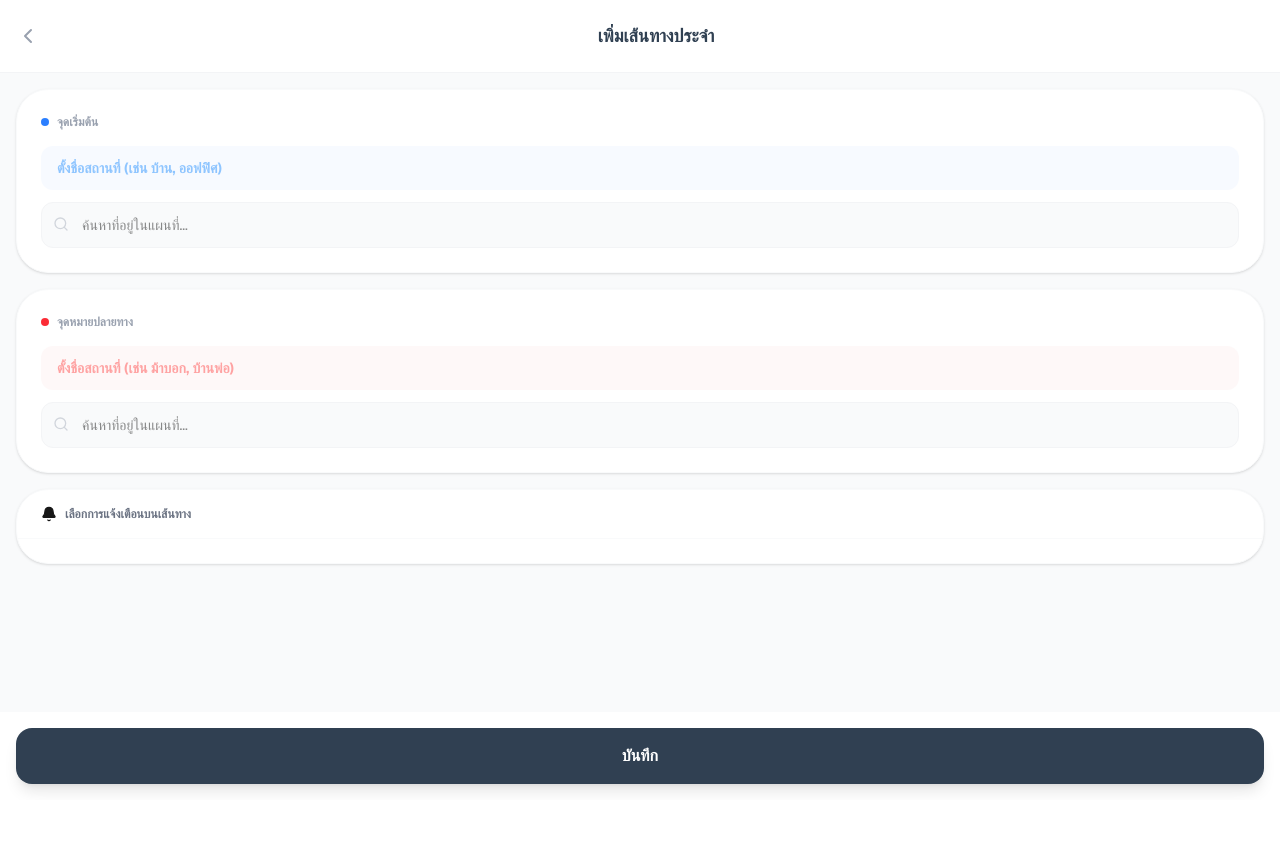
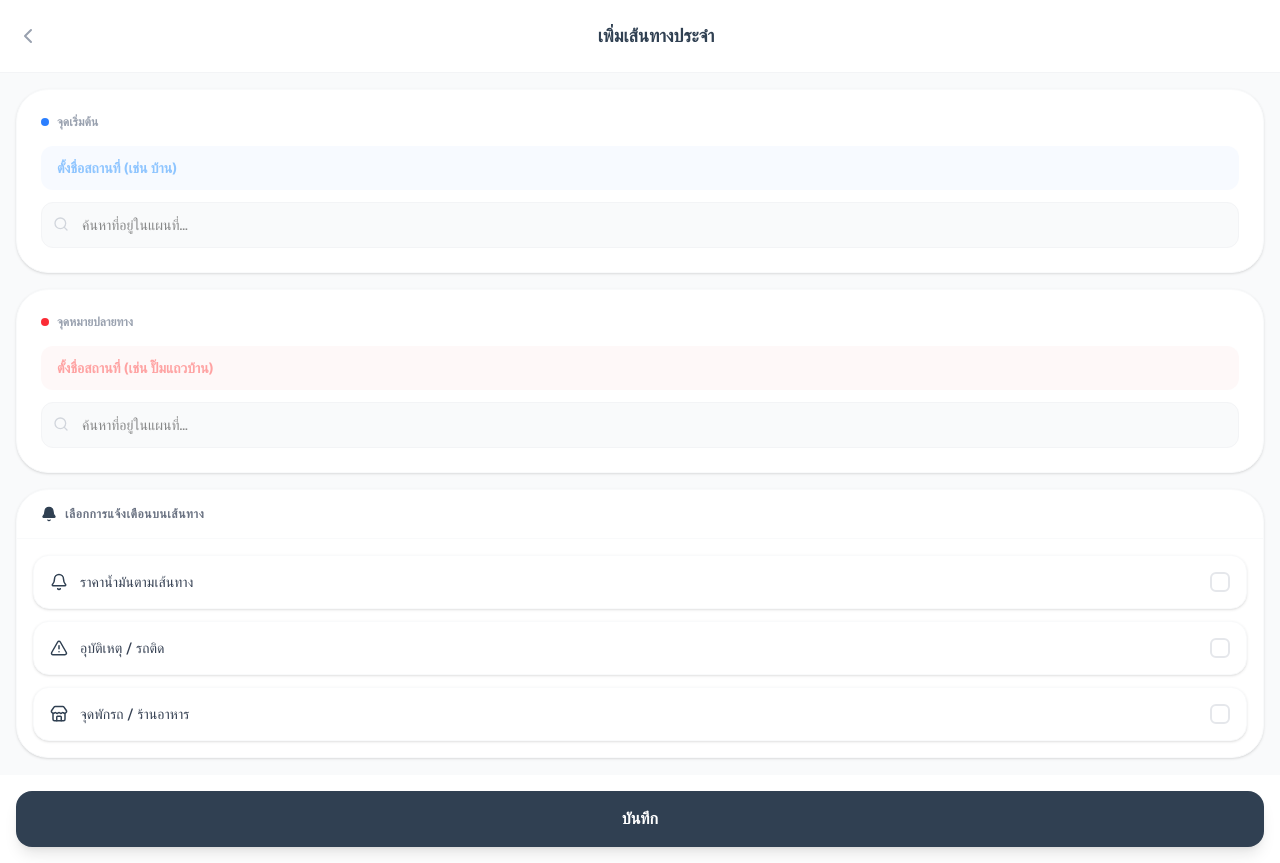
Before and after one commit to rdThunderThailand/cityzen-fuel-lineoa, a Next.js app: page /liff/area-notification/add-route in a window 1280 px wide. Before the commit the page ends 800 px from the top, so only its background shows below. Built offline with nearby package versions, Linux system fonts and the light colour scheme; no server answers.

Commit message:
fixed some bugs

```diff
--- a/src/app/liff/area-notification/add-route/page.tsx
+++ b/src/app/liff/area-notification/add-route/page.tsx
@@ -27,6 +27,10 @@ export default function AddRoutePage() {
     traffic: false,
     restStop: false,
   });
+
+  const toggleAlert = (key: keyof typeof alerts) => {
+    setAlerts((prev) => ({ ...prev, [key]: !prev[key] }));
+  };
 
   const handleSave = async () => {
     if (!origin.address || !dest.address) {
@@ -86,7 +90,7 @@ export default function AddRoutePage() {
           <div className="space-y-3">
             <input
               type="text"
-              placeholder="ตั้งชื่อสถานที่ (เช่น บ้าน, ออฟฟิศ)"
+              placeholder="ตั้งชื่อสถานที่ (เช่น บ้าน)"
               className="w-full bg-blue-50/50 border-none rounded-xl px-4 py-3 text-sm font-bold text-blue-600 placeholder:text-blue-300 outline-none"
               value={origin.label}
               onChange={(e) => setOrigin({ ...origin, label: e.target.value })}
@@ -121,7 +125,7 @@ export default function AddRoutePage() {
           <div className="space-y-3">
             <input
               type="text"
-              placeholder="ตั้งชื่อสถานที่ (เช่น ม้าบอก, บ้านพ่อ)"
+              placeholder="ตั้งชื่อสถานที่ (เช่น ปั๊มแถวบ้าน)"
               className="w-full bg-red-50/50 border-none rounded-xl px-4 py-3 text-sm font-bold text-red-600 placeholder:text-red-300 outline-none"
               value={dest.label}
               onChange={(e) => setDest({ ...dest, label: e.target.value })}
@@ -142,15 +146,76 @@ export default function AddRoutePage() {
           </div>
         </div>
 
-        {/* --- ส่วนเลือกการแจ้งเตือน --- */}
-        <div className="bg-white rounded-[2rem] shadow-sm border border-gray-50 overflow-hidden pb-4">
-          <div className="px-6 py-4 border-b border-gray-50 flex items-center gap-2 mb-2">
-            <Bell size={16} fill="currentColor" />
-            <span className="text-xs font-bold text-gray-500 uppercase">
+        {/* --- Section 2: เลือกการแจ้งเตือน --- */}
+        <div className="bg-white rounded-4xl shadow-sm border border-gray-50 overflow-hidden">
+          <div className="px-6 py-4 border-b border-gray-50 flex items-center gap-2">
+            <Bell size={16} className="text-[#304052]" fill="currentColor" />
+            <span className="text-xs font-bold text-gray-500 uppercase tracking-wider">
               เลือกการแจ้งเตือนบนเส้นทาง
             </span>
           </div>
-          {/* ... (Checkbox List เหมือนเดิมเลยครับพี่) ... */}
+
+          <div className="p-4 space-y-3">
+            {/* Option 1 */}
+            <div
+              onClick={() => toggleAlert("fuel")}
+              className="flex items-center justify-between p-4 border border-gray-50 rounded-2xl bg-white shadow-sm active:bg-gray-50 transition-colors cursor-pointer"
+            >
+              <div className="flex items-center gap-3">
+                <Bell size={18} className="text-[#304052]" />
+                <span className="text-sm font-medium text-gray-700">
+                  ราคาน้ำมันตามเส้นทาง
+                </span>
+              </div>
+              <div
+                className={`w-5 h-5 rounded-md border-2 transition-all flex items-center justify-center ${alerts.fuel ? "bg-blue-500 border-blue-500" : "border-gray-200"}`}
+              >
+                {alerts.fuel && (
+                  <div className="w-2 h-1 border-l-2 border-b-2 border-white -rotate-45 mb-0.5" />
+                )}
+              </div>
+            </div>
+
+            {/* Option 2 */}
+            <div
+              onClick={() => toggleAlert("traffic")}
+              className="flex items-center justify-between p-4 border border-gray-50 rounded-2xl bg-white shadow-sm active:bg-gray-50 transition-colors cursor-pointer"
+            >
+              <div className="flex items-center gap-3">
+                <TriangleAlert size={18} className="text-[#304052]" />
+                <span className="text-sm font-medium text-gray-700">
+                  อุบัติเหตุ / รถติด
+                </span>
+              </div>
+              <div
+                className={`w-5 h-5 rounded-md border-2 transition-all flex items-center justify-center ${alerts.traffic ? "bg-blue-500 border-blue-500" : "border-gray-200"}`}
+              >
+                {alerts.traffic && (
+                  <div className="w-2 h-1 border-l-2 border-b-2 border-white -rotate-45 mb-0.5" />
+                )}
+              </div>
+            </div>
+
+            {/* Option 3 */}
+            <div
+              onClick={() => toggleAlert("restStop")}
+              className="flex items-center justify-between p-4 border border-gray-50 rounded-2xl bg-white shadow-sm active:bg-gray-50 transition-colors cursor-pointer"
+            >
+              <div className="flex items-center gap-3">
+                <Store size={18} className="text-[#304052]" />
+                <span className="text-sm font-medium text-gray-700">
+                  จุดพักรถ / ร้านอาหาร
+                </span>
+              </div>
+              <div
+                className={`w-5 h-5 rounded-md border-2 transition-all flex items-center justify-center ${alerts.restStop ? "bg-blue-500 border-blue-500" : "border-gray-200"}`}
+              >
+                {alerts.restStop && (
+                  <div className="w-2 h-1 border-l-2 border-b-2 border-white -rotate-45 mb-0.5" />
+                )}
+              </div>
+            </div>
+          </div>
         </div>
       </div>
 
```
